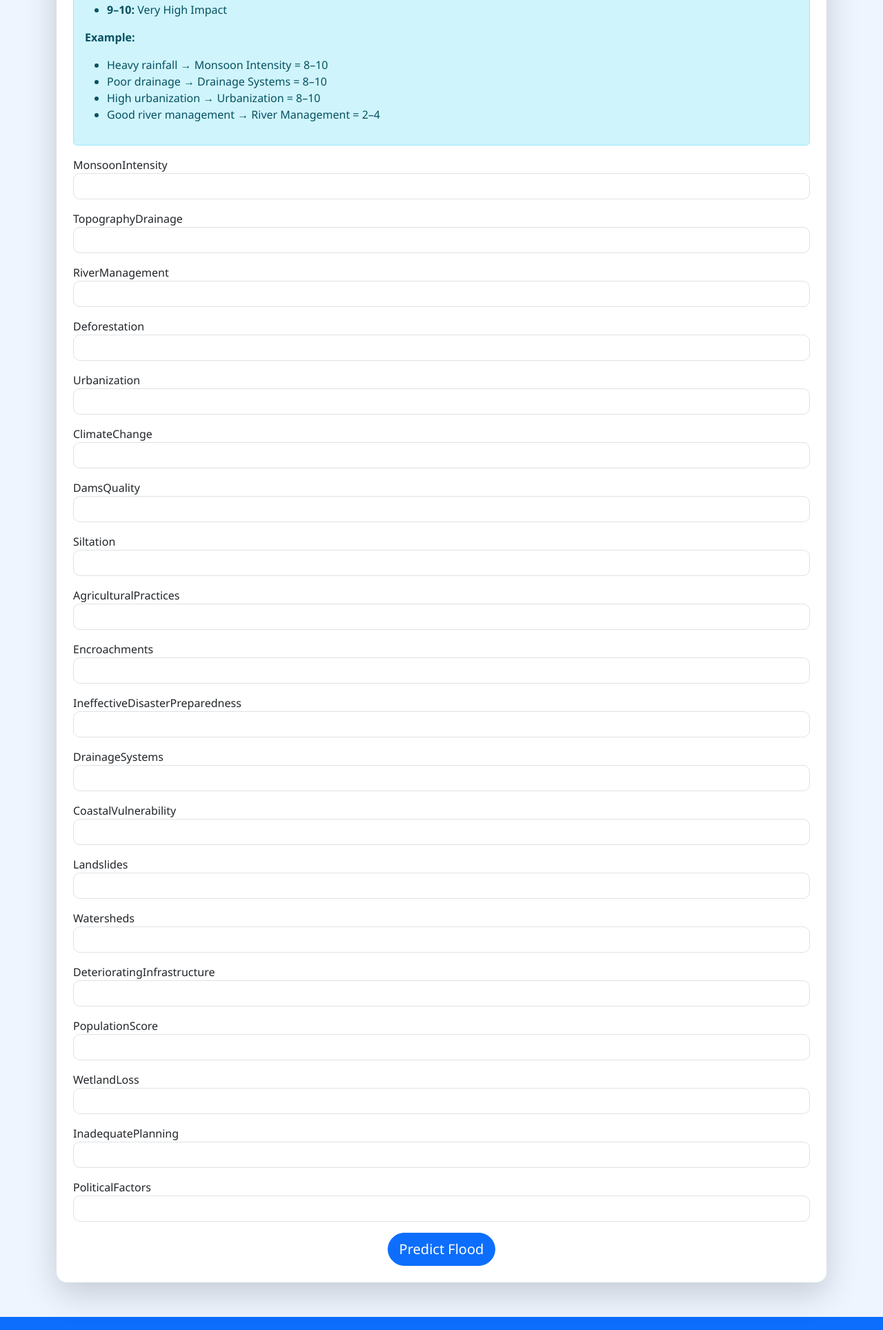
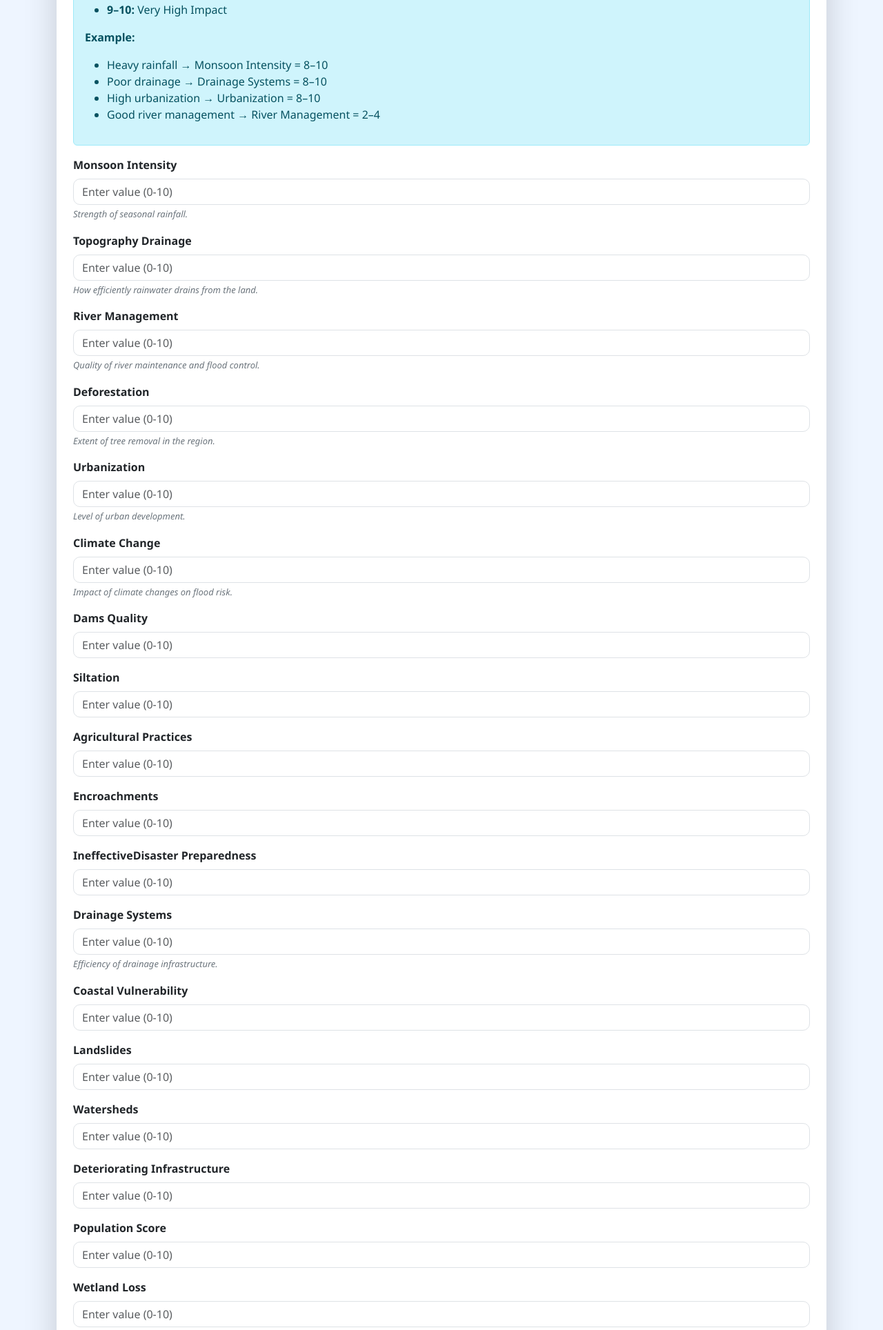
Before and after one commit to mounishak28/Rising_Waters_Flood_Prediction, a Flask app: page / in a window 1280 px wide. Shown: the part 797-2725 px from the top of the page at 69% size. Run offline with Flask 3, Linux system fonts and the light colour scheme; parts of the project's set-up code (start-up, migrations or seed data) failed here and were passed over.

Commit message:
Updated flood prediction form instructions

```diff
--- a/static/css/style.css
+++ b/static/css/style.css
@@ -76,3 +76,14 @@ input{
 .instructions strong{
     color: #0d6efd;
 }
+.feature-info{
+    display:block;
+    color:#6c757d;
+    font-size:13px;
+    margin-top:4px;
+    font-style:italic;
+}
+
+.form-label{
+    font-weight:600;
+}
--- a/templates/index.html
+++ b/templates/index.html
@@ -177,18 +177,49 @@ Enter values between <b>0 and 10</b> for every feature.
 
 <div class="mb-3">
 
-<label>
-
-{{ feature }}
-
+<label class="form-label fw-bold">
+{{ feature.replace('_',' ').replace('Intensity',' Intensity').replace('Drainage',' Drainage').replace('Management',' Management').replace('Change',' Change').replace('Quality',' Quality').replace('Practices',' Practices').replace('Preparedness',' Preparedness').replace('Systems',' Systems').replace('Vulnerability',' Vulnerability').replace('Infrastructure',' Infrastructure').replace('Score',' Score').replace('Loss',' Loss').replace('Planning',' Planning').replace('Factors',' Factors') }}
 </label>
 
 <input
 type="number"
 step="0.01"
+min="0"
+max="10"
+placeholder="Enter value (0-10)"
 name="{{ feature }}"
 class="form-control"
 required>
+
+<small class="feature-info">
+
+{% if feature=="MonsoonIntensity" %}
+Strength of seasonal rainfall.
+
+{% elif feature=="TopographyDrainage" %}
+How efficiently rainwater drains from the land.
+
+{% elif feature=="RiverManagement" %}
+Quality of river maintenance and flood control.
+
+{% elif feature=="Deforestation" %}
+Extent of tree removal in the region.
+
+{% elif feature=="Urbanization" %}
+Level of urban development.
+
+{% elif feature=="ClimateChange" %}
+Impact of climate changes on flood risk.
+
+{% elif feature=="DrainageSystems" %}
+Efficiency of drainage infrastructure.
+
+{% elif feature=="WetlandLoss" %}
+Reduction of wetlands that naturally absorb water.
+
+{% endif %}
+
+</small>
 
 </div>
 
```
